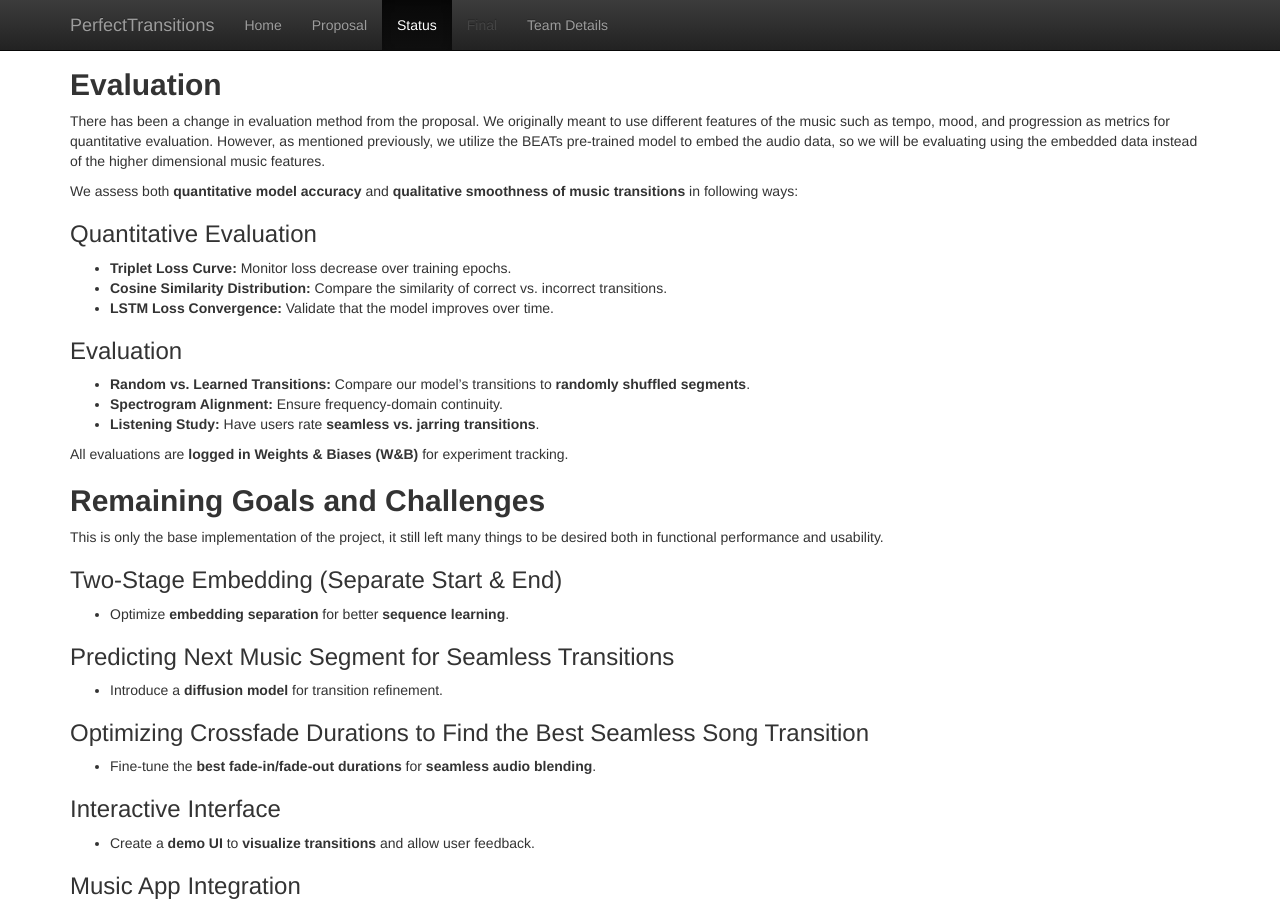
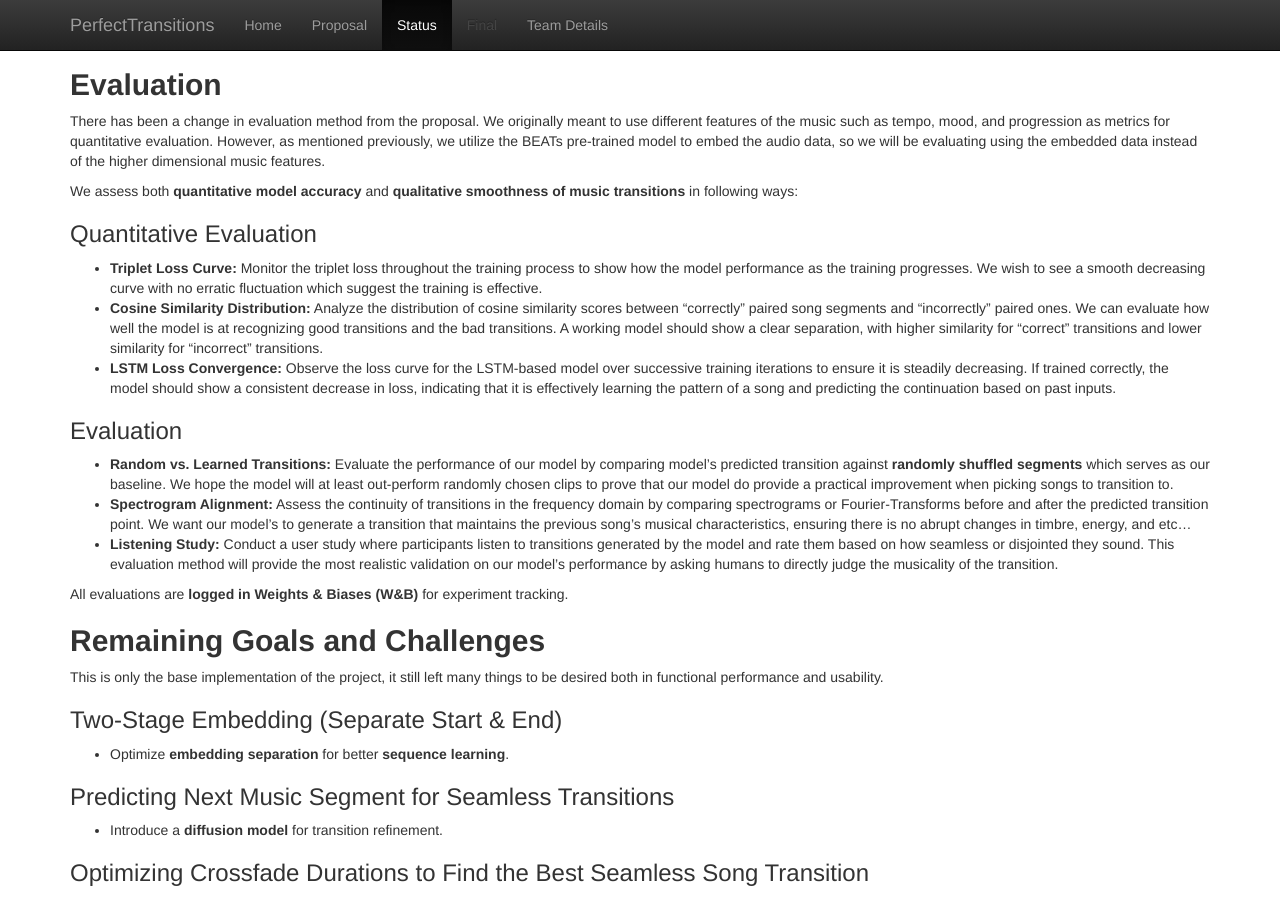
Before and after one commit to Ilya2000Klimov/PerfectTransitions, a Jekyll site: the page built from docs/status.md, in a window 1280 px wide and 900 px high, scrolled down 2379 px. Built offline with Jekyll 4.4.1, drawn with Linux system fonts in a browser that asks for light colours; formulas are drawn with MathJax 3.

Commit message:
Further improve the status.md

```diff
--- a/docs/status.md
+++ b/docs/status.md
@@ -126,15 +126,15 @@ We assess both **quantitative model accuracy** and **qualitative smoothness of m
 
 ### Quantitative Evaluation
 
-- **Triplet Loss Curve:** Monitor loss decrease over training epochs.
-- **Cosine Similarity Distribution:** Compare the similarity of correct vs. incorrect transitions.
-- **LSTM Loss Convergence:** Validate that the model improves over time.
+- **Triplet Loss Curve:** Monitor the triplet loss throughout the training process to show how the model performance as the training progresses. We wish to see a smooth decreasing curve with no erratic fluctuation which suggest the training is effective.
+- **Cosine Similarity Distribution:** Analyze the distribution of cosine similarity scores between "correctly" paired song segments and "incorrectly" paired ones. We can evaluate how well the model is at recognizing good transitions and the bad transitions. A working model should show a clear separation, with higher similarity for "correct" transitions and lower similarity for "incorrect" transitions.
+- **LSTM Loss Convergence:** Observe the loss curve for the LSTM-based model over successive training iterations to ensure it is steadily decreasing. If trained correctly, the model should show a consistent decrease in loss, indicating that it is effectively learning the pattern of a song and predicting the continuation based on past inputs.
 
 ### Evaluation
 
-- **Random vs. Learned Transitions:** Compare our model’s transitions to **randomly shuffled segments**.
-- **Spectrogram Alignment:** Ensure frequency-domain continuity.
-- **Listening Study:** Have users rate **seamless vs. jarring transitions**.
+- **Random vs. Learned Transitions:** Evaluate the performance of our model by comparing model's predicted transition against **randomly shuffled segments** which serves as our baseline. We hope the model will at least out-perform randomly chosen clips to prove that our model do provide a practical improvement when picking songs to transition to.
+- **Spectrogram Alignment:**  Assess the continuity of transitions in the frequency domain by comparing spectrograms or Fourier-Transforms before and after the predicted transition point. We want our model's to generate a transition that maintains the previous song's musical characteristics, ensuring there is no abrupt changes in timbre, energy, and etc...
+- **Listening Study:**  Conduct a user study where participants listen to transitions generated by the model and rate them based on how seamless or disjointed they sound. This evaluation method will provide the most realistic validation on our model's performance by asking humans to directly judge the musicality of the transition.
 
 All evaluations are **logged in Weights & Biases (W&B)** for experiment tracking.
 
```
